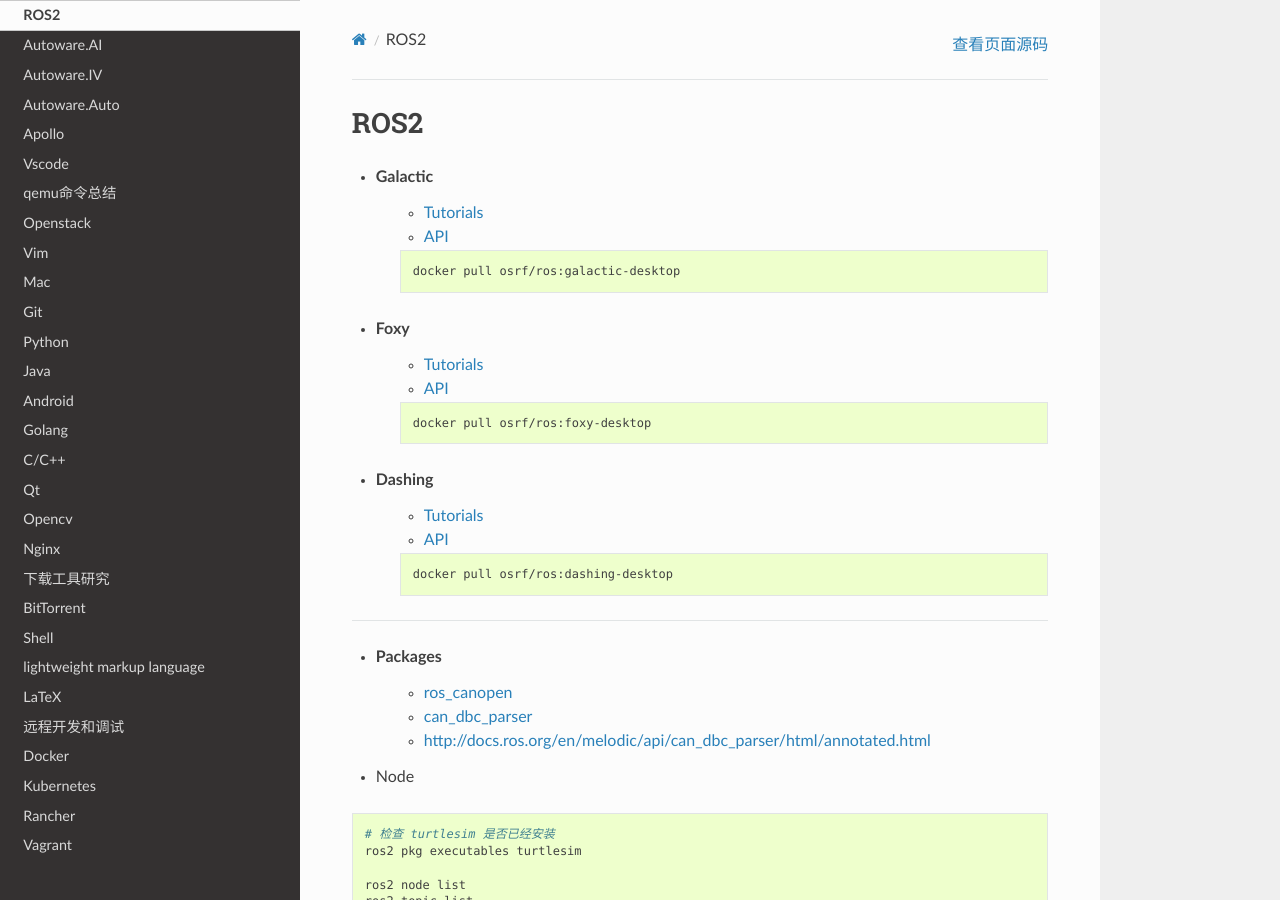
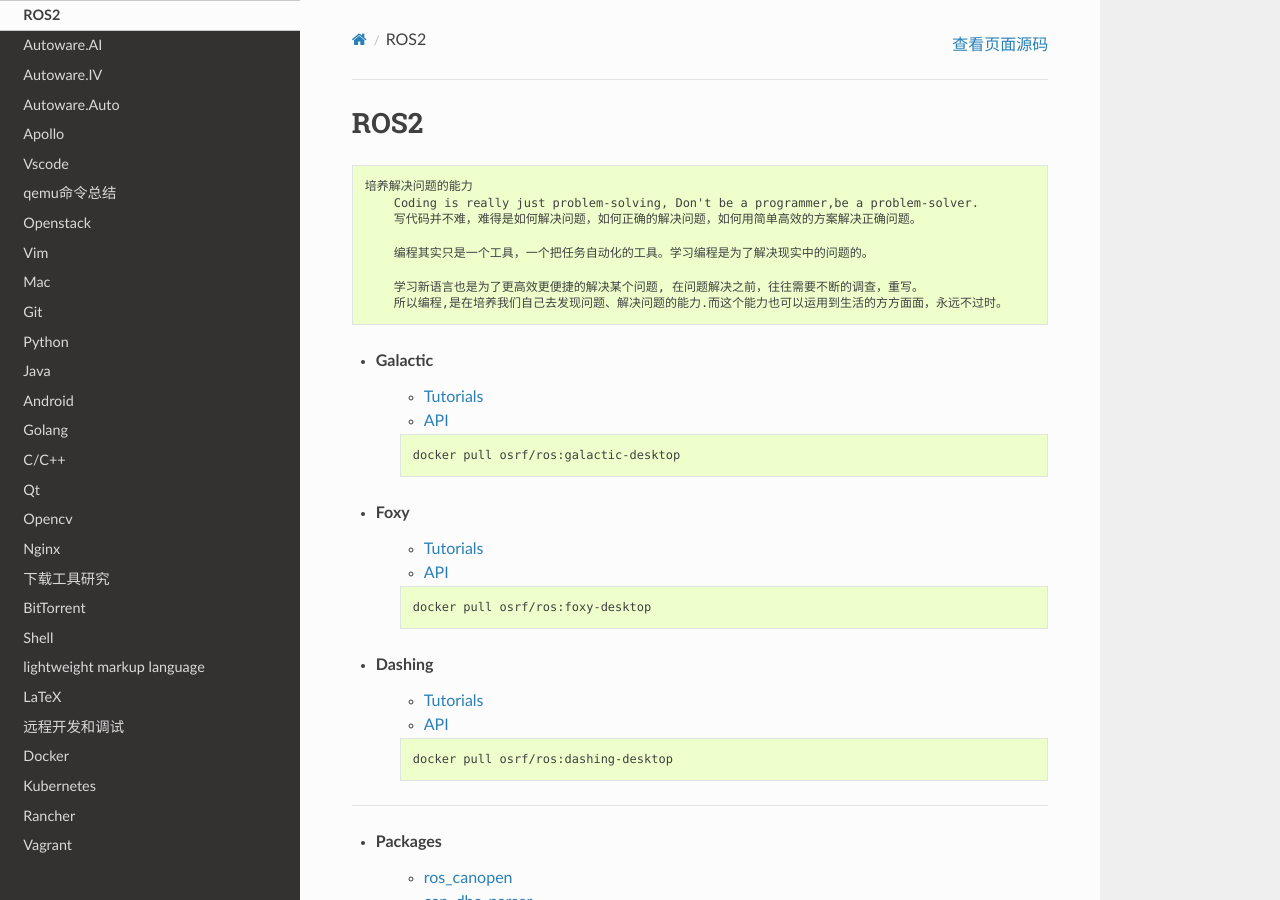
Before and after one commit to my-rds-store/my_space, a Sphinx documentation site: the page built from source/ros/ros2.rst, in a window 1280 px wide and 900 px high. Built offline with Sphinx 7.4.7 and the Read the Docs theme 2.0.0, drawn with Linux system fonts in a browser that asks for light colours.

Commit message:
update ...

```diff
--- a/source/ros/ros2.rst
+++ b/source/ros/ros2.rst
@@ -1,6 +1,23 @@
 #############
 ROS2
 #############
+
+.. code ::
+
+    培养解决问题的能力
+        Coding is really just problem-solving, Don't be a programmer,be a problem-solver.
+        写代码并不难，难得是如何解决问题，如何正确的解决问题，如何用简单高效的方案解决正确问题。
+
+        编程其实只是一个工具，一个把任务自动化的工具。学习编程是为了解决现实中的问题的。
+
+        学习新语言也是为了更高效更便捷的解决某个问题, 在问题解决之前，往往需要不断的调查，重写。
+        所以编程,是在培养我们自己去发现问题、解决问题的能力.而这个能力也可以运用到生活的方方面面，永远不过时。
+
+.. 保持学习新技术的能力
+.. 科技领域每天都充满着创新和迭代,我每天所接触到的新闻、话题是各种技术最前沿、创意变现和效率提升。
+.. 这也促使大家去探索各种新语言、新框架、新系统和架构，才能努力赶上技术更新不落后。
+.. 所以，程序员这个行业里的每个人都在不断学习、不断给自己添加新技能。
+.. 做程序员让我保持高速、高效学习新技术的能力。而这种学习新技术的能力，不正是保持自己不被淘汰，各个公司都很重视的技能吗
 
 * Galactic
     * `Tutorials <https://docs.ros.org/en/galactic/Tutorials.html>`_
```
